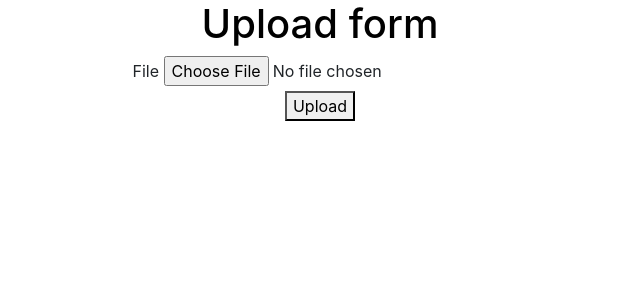
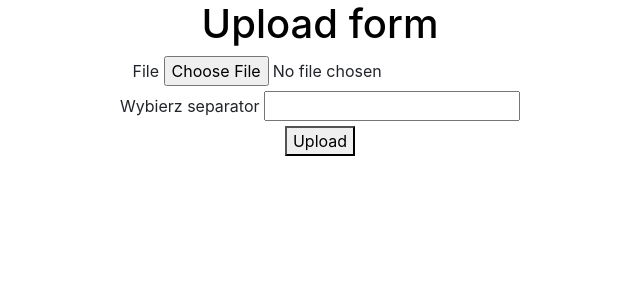
Before and after one commit to pawelczyz55/engineering-project, a Flask app: page /upload in a window 1280 px wide. Shown: the part 56-356 px from the top of the page, without its empty margins (320-960 px from the left). Run offline with Flask 2, Linux system fonts and the light colour scheme; a user stored in the database is signed in; some libraries are stand-ins or nearby versions.

Commit message:
separator przy uploadzie

```diff
--- a/website/import_csv.py
+++ b/website/import_csv.py
@@ -21,6 +21,7 @@ def allowed_file(filename):
 def upload():
     if request.method == 'POST':
         file = request.files['file']
+        separator = request.form.get('separator')
         if file and allowed_file(file.filename):
             filename = secure_filename(file.filename)
             new_filename = f'pnewFile.csv'
--- a/website/templates/upload.html
+++ b/website/templates/upload.html
@@ -4,7 +4,9 @@
 <div style="text-align:center;">
     <form action="/upload" method="POST" enctype="multipart/form-data">
         <label for="file">File</label>
-        <input type="file" id="file" name="file"><br />
+        <input type="file" id="file" name="file"/><br />
+        <label for="separator">Wybierz separator</label>
+        <input type="text" id="text" name="separator"/><br />
         <button>Upload</button>
     </form>
 </div>
```
